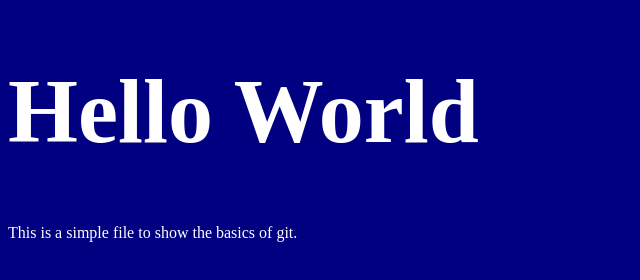
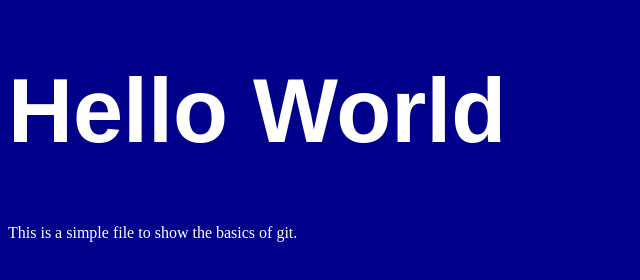
Before and after one commit to hillonyechekwa/reimagined-funicular, a plain HTML site: page index.html in a window 1280 px wide. Shown: the whole page, without its empty margins (0-640 px from the left). Drawn offline with Linux system fonts and the light colour scheme.

Commit message:
changed background and heading font family

```diff
--- a/index.html
+++ b/index.html
@@ -5,8 +5,8 @@
     <meta name="viewport" content="width=device-width, initial-scale=1.0">
     <title>git basics</title>
 </head>
-<body style="background-color: navy;">
-    <h1 style="font-size: 90px; text-transform: capitalize; color: #fff">hello world</h1>
+<body style="background-color: darkblue;">
+    <h1 style="font-size: 90px;font-family: sans-serif; text-transform: capitalize; color: #fff">hello world</h1>
     <p style="color: #fff;">This is a simple file to show the basics of git.</p>
 </body>
 </html>
```
